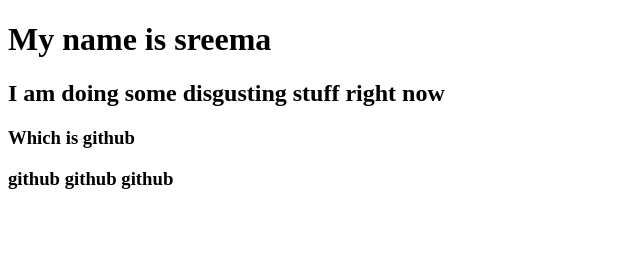
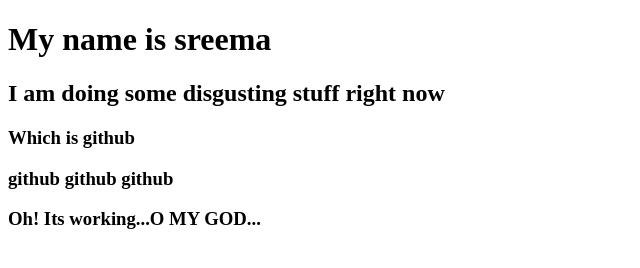
Before and after one commit to sreemanabani/First-repository, a plain HTML site: page index.html in a window 1280 px wide. Shown: the whole page, without its empty margins (0-640 px from the left). Drawn offline with Linux system fonts and the light colour scheme.

Commit message:
reporepo

```diff
--- a/index.html
+++ b/index.html
@@ -9,6 +9,7 @@
     <h2>I am doing some disgusting stuff right now</h2>
     <h3>Which is github</h3>
     <h3>github github github</h3>
+    <h3>Oh! Its working...O MY GOD...</h3>
 </head>
 <body>
 
```
